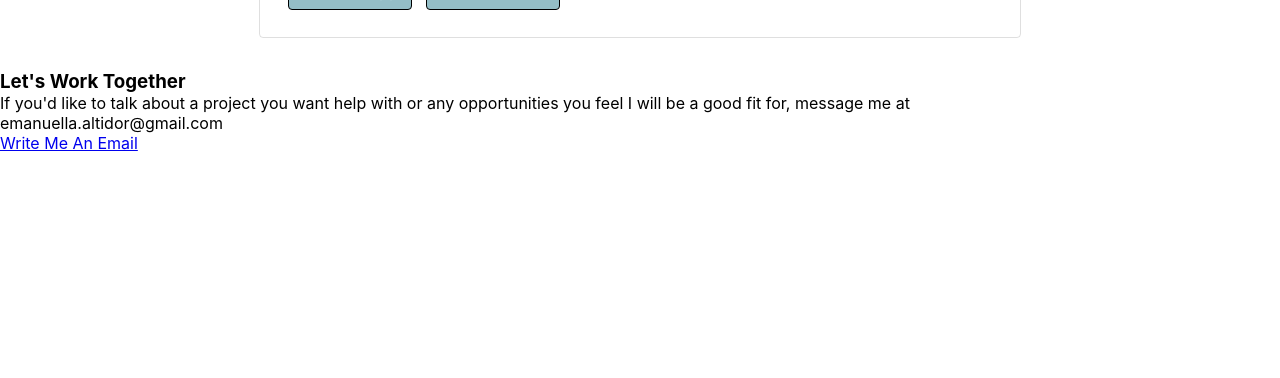
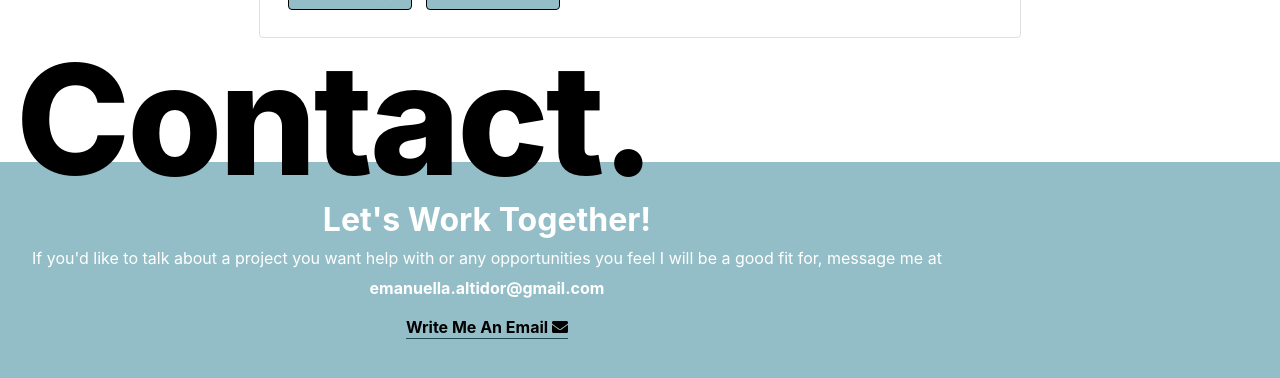
Before and after one commit to ealtidor/EAltidor_Resume, a React (Create React App) app in the folder altidor-portfolio/: page / in a window 1280 px wide. Shown: the part 2844-3222 px from the top of the page. Before the commit the page ends 2997 px from the top, so only its background shows below. Built offline with nearby package versions, Linux system fonts and the light colour scheme.

Commit message:
completed contact section

```diff
--- a/altidor-portfolio/package.json
+++ b/altidor-portfolio/package.json
@@ -3,6 +3,9 @@
   "version": "0.1.0",
   "private": true,
   "dependencies": {
+    "@fortawesome/fontawesome-svg-core": "^1.2.35",
+    "@fortawesome/free-solid-svg-icons": "^5.15.3",
+    "@fortawesome/react-fontawesome": "^0.1.14",
     "@testing-library/jest-dom": "^5.11.4",
     "@testing-library/react": "^11.1.0",
     "@testing-library/user-event": "^12.1.10",
--- a/altidor-portfolio/src/App.js
+++ b/altidor-portfolio/src/App.js
@@ -15,6 +15,7 @@ function App() {
         <About />
         <h2 className="projects-header">Projects.</h2>
         <Project />
+        <h2 className="contact-header">Contact.</h2>
         <Contact />
       </div>
     </>
--- a/altidor-portfolio/src/components/Contact/Contact.css
+++ b/altidor-portfolio/src/components/Contact/Contact.css
@@ -0,0 +1,51 @@
+#contact{
+  background-color: rgb(148, 190, 199);
+  display: flex;
+  height: 18rem;
+}
+
+.contact-container{
+  margin: 0rem 2rem;
+  display: flex;
+  flex-direction: column;
+  justify-content: center;
+  align-items: center;
+  padding-bottom: 4rem;
+  color: white;
+
+  line-height: 1.4rem;
+}
+
+.contact-header{
+  font-size: 12vw;
+    font-weight: 800;
+    letter-spacing: -0.02em;
+    text-align: left;
+    z-index: 10;
+    position: relative;
+    line-height: 0.6em;
+    pointer-events: none;
+    flex: 1 100%;
+    top: .2rem;
+    left: 1rem;
+}
+
+.contact-text{
+  text-align: center;
+  margin-bottom: .5rem;
+}
+.contact-email,
+.contact-subheader{
+  font-weight: 700;
+  margin-bottom: 1rem;
+}
+.contact-subheader{
+  font-size: 2rem;
+}
+
+.write-me{
+  text-decoration: none;
+  color: black;
+  font-weight: 700;
+  border-bottom: 1px solid rgb(36, 74, 83);
+}
--- a/altidor-portfolio/src/components/Contact/Contact.jsx
+++ b/altidor-portfolio/src/components/Contact/Contact.jsx
@@ -1,28 +1,19 @@
 import "./Contact.css"
-import emailjs from 'emailjs-com';
+import { FontAwesomeIcon } from '@fortawesome/react-fontawesome'
+import { faEnvelope } from '@fortawesome/free-solid-svg-icons'
 
 
 export default function Contact() {
-  function sendEmail(e) {
-    e.preventDefault();    //This is important, i'm not sure why, but the email won't send without it
 
-    emailjs.sendForm('YOUR_SERVICE_ID', 'YOUR_TEMPLATE_ID', e.target, 'YOUR_USER_ID')
-      .then((result) => {
-          window.location.reload()  //This is if you still want the page to reload (since e.preventDefault() cancelled that behavior)
-      }, (error) => {
-          console.log(error.text);
-      });
-  }
 
   return (
     <div id='contact'>
       <div className='contact-container'>
-        <h3 className='contact-header'>Let's Work Together</h3>
-        <p>If you'd like to talk about a project you want help with or any opportunities
+        <h3 className='contact-subheader'>Let's Work Together!</h3>
+        <p className='contact-text'>If you'd like to talk about a project you want help with or any opportunities
           you feel I will be a good fit for, message me at</p>
-        <p>emanuella.altidor@gmail.com</p>
-
-<a href='mailto:nathan@ojieame.design?subject=Ui%2FUX%20Opportunity'>Write Me An Email</a>
+        <p className='contact-email'>emanuella.altidor@gmail.com</p>
+<a className='write-me' href='mailto:emanuella.altidor@gmail.com?subject=Coding%20Opportunity'>Write Me An Email <FontAwesomeIcon icon={faEnvelope} /></a>
       </div>
     </div>
   )
```
Also changed, not shown: 2 other files (tests, documents, lock files or other folders).
